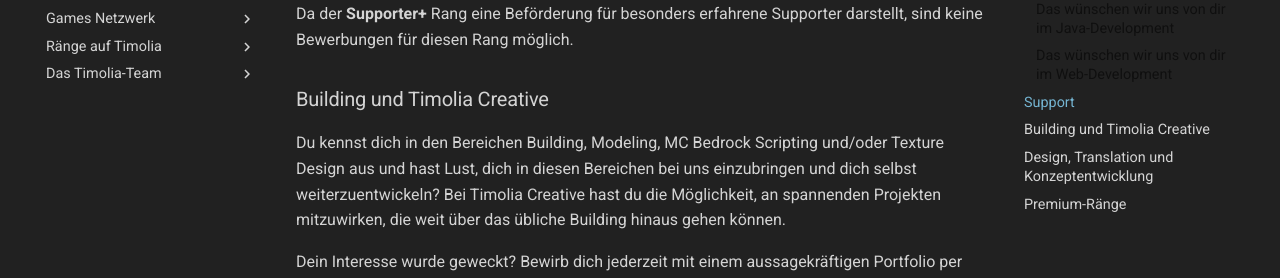
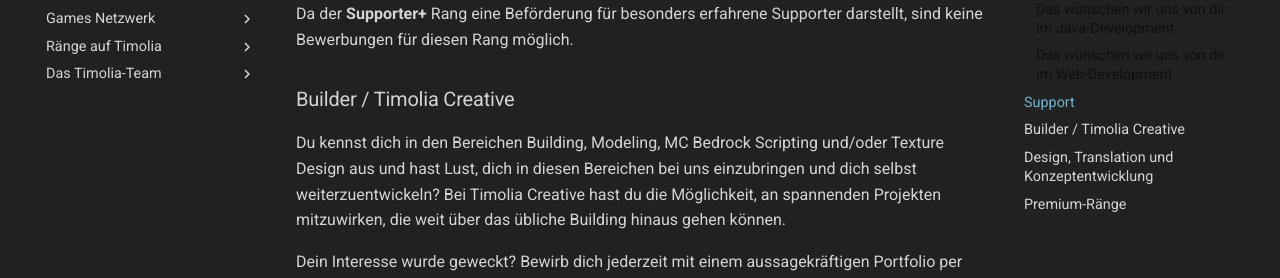
Before and after one commit to TimoliaDE/HowTo, an MkDocs documentation site: the page built from docs/team/apply.de.md, in a window 1280 px wide and 900 px high, scrolled down 2199 px. Shown: the part 173-451 px from the top of the window. Built offline with MkDocs 1.6.1 and Material for MkDocs 9.7.7, drawn with Linux system fonts in a browser that asks for light colours; old or Windows-style settings are respelled for this version of MkDocs.

Commit message:
Builder / Timolia Creative

```diff
--- a/docs/team/apply.de.md
+++ b/docs/team/apply.de.md
@@ -59,7 +59,7 @@ Hierzu genügt eine normale Supporter-Bewerbung, in der neben einer kurzen Vorst
 Da der <b>Supporter+</b> Rang eine Beförderung für besonders erfahrene Supporter darstellt, sind keine Bewerbungen für diesen Rang möglich.
 
 
-### Building und Timolia Creative
+### Builder / Timolia Creative
 Du kennst dich in den Bereichen Building, Modeling, MC Bedrock Scripting und/oder Texture Design aus und hast Lust, dich in diesen Bereichen bei uns einzubringen und dich selbst weiterzuentwickeln?
 Bei Timolia Creative hast du die Möglichkeit, an spannenden Projekten mitzuwirken, die weit über das übliche Building hinaus gehen können.
 
```
Also changed, not shown: docs/team/apply.en.md (+1 -1 lines).
